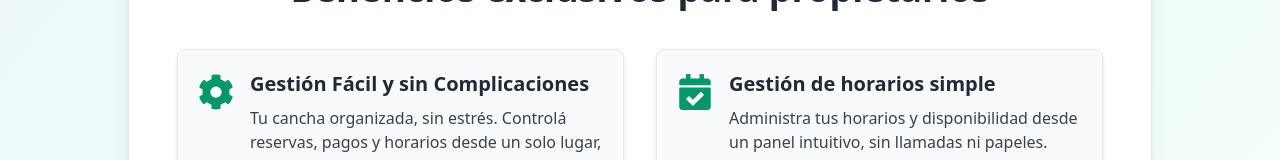
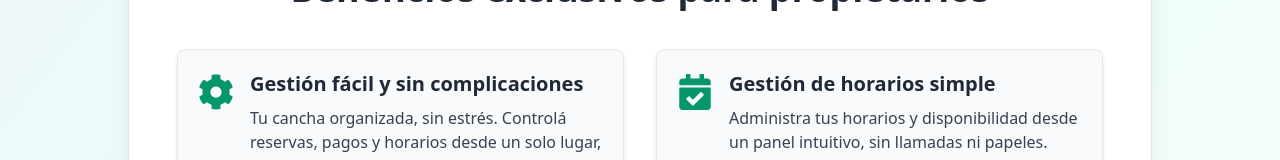
Before and after one commit to GonzaS89/turnoscanchas, a React (Vite) app in the folder front/: page / in a window 1280 px wide. Shown: the part 544-704 px from the top of the page. Built offline with nearby package versions, Linux system fonts and the light colour scheme.

Commit message:
nueva portada

```diff
--- a/front/src/PantallaInicial.jsx
+++ b/front/src/PantallaInicial.jsx
@@ -114,7 +114,7 @@ export default function PantallaInicial() {
               <FaCog className="text-4xl text-emerald-600 mr-4 flex-shrink-0 mt-1" />
               <div>
                 <h3 class="text-xl font-semibold text-gray-800 mb-2">
-                  Gestión Fácil y sin Complicaciones
+                  Gestión fácil y sin complicaciones
                 </h3>
                 <p class="text-gray-700 text-base">
                   Tu cancha organizada, sin estrés. Controlá reservas, pagos y horarios desde un solo lugar, de forma simple y eficiente.
```
